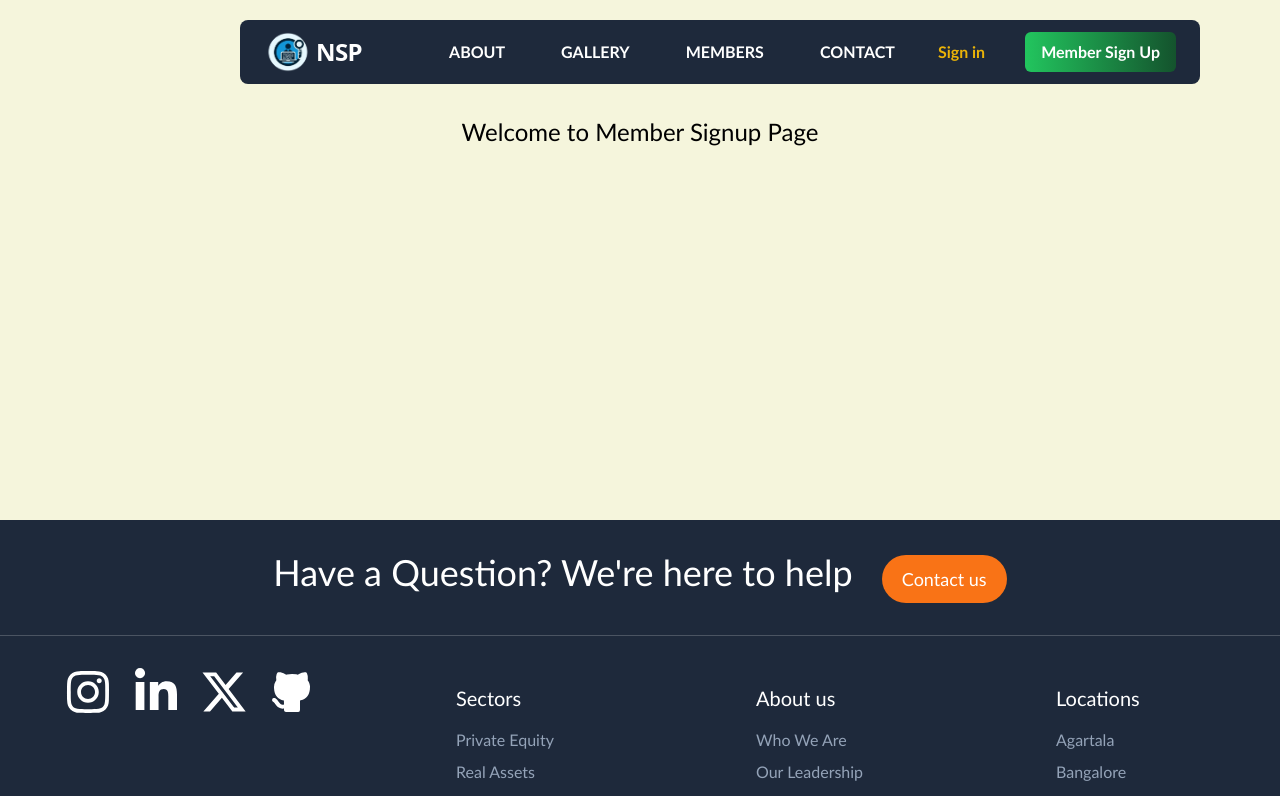
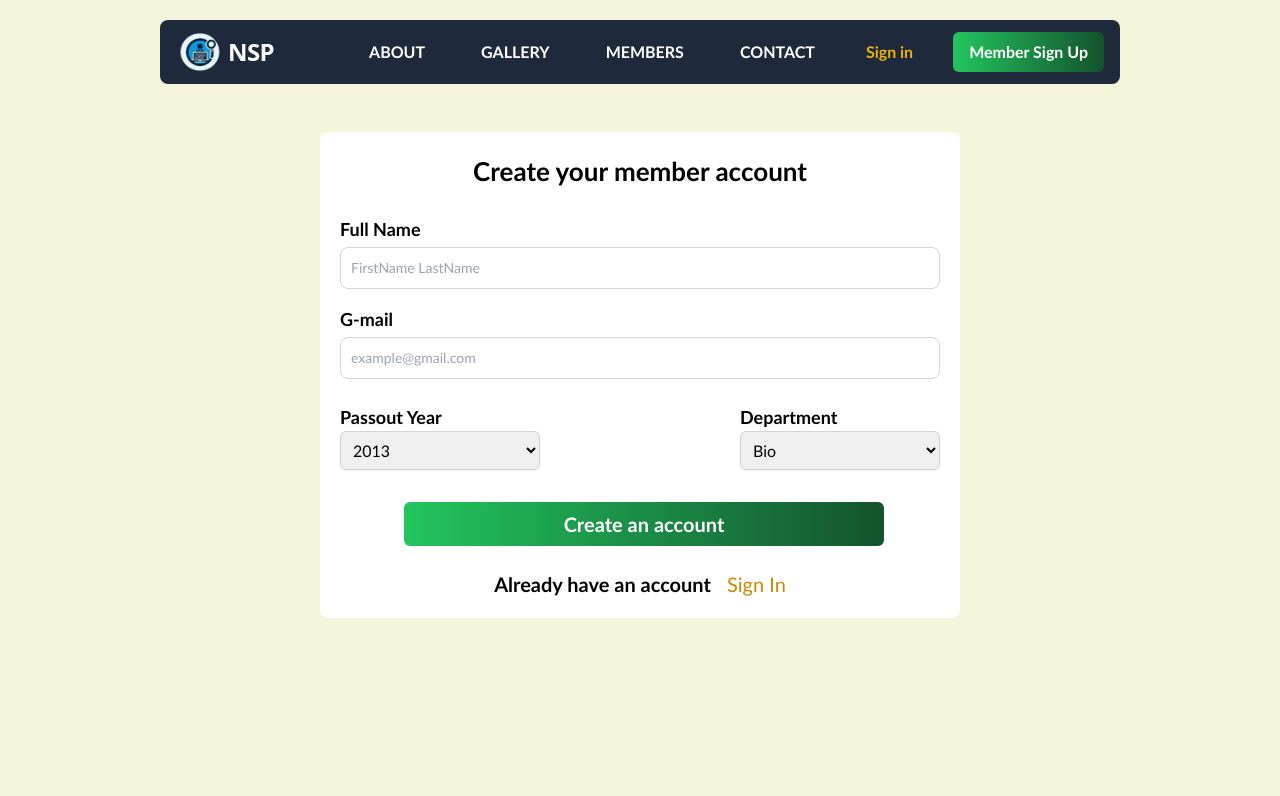
Before and after one commit to NITA-South-Paribar/nsp-web-page, a React (Vite) app: page /nsp-web-page/signup in a window 1280 px wide. Shown: the top 796 px of the page. Built offline with nearby package versions, Linux system fonts and the light colour scheme.

Commit message:
Navbar, footer style changes and signup page initialized

```diff
--- a/package.json
+++ b/package.json
@@ -22,6 +22,7 @@
     "lucide-react": "^0.363.0",
     "react": "^18.2.0",
     "react-dom": "^18.2.0",
+    "react-headroom": "^3.2.1",
     "react-hook-form": "^7.51.2",
     "react-icons": "^5.0.1",
     "react-router-dom": "^6.22.3",
--- a/src/App.jsx
+++ b/src/App.jsx
@@ -1,14 +1,18 @@
 import { Outlet } from "react-router-dom";
+import Headroom from "react-headroom";
+
 import { Navbar } from "./components/Navbar/Navbar";
 import { Footer } from "./components/Footer/Footer";
 
 function App() {
   return (
     <>
-      <Navbar />
+      <Headroom>
+        <Navbar />
+      </Headroom>
+
       <Outlet />
       <Footer />
-
     </>
   );
 }
--- a/src/components/Footer/Footer.jsx
+++ b/src/components/Footer/Footer.jsx
@@ -2,13 +2,13 @@ import { TbBrandGithubFilled } from "react-icons/tb";
 import { FaInstagram, FaLinkedinIn } from "react-icons/fa";
 import { FaXTwitter } from "react-icons/fa6";
 export const Footer = () => {
-  let iconStyles = { color: "white", fontSize: "3em" };
+  let iconStyles = { color: "white", fontSize: "2.5em" };
   return (
     <div className="bg-slate-800 mt-[360px]">
-      <div className="border-b border-solid border-white border-opacity-20 py-8 px-4 text-center">
+      <div className="border-b border-solid border-white border-opacity-20 py-6 text-center">
         <div className="p-0">
           <div className="inline">
-            <h3 className="text-white inline text-4xl leading-10 mb-6 mr-5">
+            <h3 className="text-white inline text-3xl leading-10 mb-3 mr-5">
               Have a Question? We're here to help{" "}
             </h3>
             <a
@@ -21,9 +21,9 @@ export const Footer = () => {
         </div>
       </div>
 
-      <div className="flex flex-col py-8 px-16">
+      <div className="flex flex-col py-6 px-12">
         <div className="flex justify-between items-start flex-row flex-wrap w-full text-left mb-8 text-white">
-          <div className="flex flex-row justify-between gap-5">
+          <div className="flex flex-row justify-between gap-5 mt-6">
             <div className="motion-safe:hover:-translate-y-0.5 motion-safe:transition">
               <a href="#">
                 <FaInstagram style={iconStyles} />
@@ -55,41 +55,41 @@ export const Footer = () => {
             </div>
           </div>
           <div className="w-36 m-4 flex justify-start flex-col text-md">
-            <h4 className="text-xl leading-17 mb-3"> Sectors</h4>
+            <h4 className="text-xl leading-17 mb-3">Quick Links</h4>
             <a className="text-gray-700 no-underline" href="">
               <p className="leading-4 my-2 cursor-pointer text-slate-400 hover:border-yellow-400 hover:text-yellow-400">
-                Private Equity
+                About
               </p>
             </a>
             <a className="text-gray-700 no-underline" href="">
               <p className="leading-4 my-2 cursor-pointer text-slate-400  hover:border-yellow-400 hover:text-yellow-400">
                 {" "}
-                Real Assets
+                Contests
               </p>
             </a>
             <a className="text-gray-700 no-underline" href="">
               <p className="leading-4 my-2 cursor-pointer text-slate-400  hover:border-yellow-400 hover:text-yellow-400">
-                Private Debt
+                Contact
               </p>
             </a>
           </div>
           <div className="w-36 m-4 flex justify-start flex-col text-md">
             <h4 className="text-xl leading-17 mb-3 hover:border-yellow-400 ">
-              About us
+              Support
             </h4>
             <a className="text-gray-700 no-underline" href="">
               <p className="leading-4 my-2 cursor-pointer text-slate-400 hover:border-yellow-400 hover:text-yellow-400">
-                Who We Are
+                +91 - 0000 000 000
               </p>
             </a>
             <a className="text-gray-700 no-underline" href="">
               <p className="leading-4 my-2 cursor-pointer text-slate-400 hover:border-yellow-400 hover:text-yellow-400">
-                Our Leadership
+                nspariwar.g1@gmail.com
               </p>
             </a>
             <a className="text-gray-700 no-underline" href="">
               <p className="leading-4 my-2 cursor-pointer text-slate-400 hover:border-yellow-400 hover:text-yellow-400 ">
-                Careers
+                FAQ
               </p>
             </a>
           </div>
--- a/src/components/MemberPage/Filter/Filter.jsx
+++ b/src/components/MemberPage/Filter/Filter.jsx
@@ -42,9 +42,6 @@ function Filter({
     setActiveFilters(updatedFilters);
   };
 
-
-
-
   return (
     <div key={section.name} className={sectionidx === 0 ? null : "pt-10 rounded"}>
       <fieldset>
@@ -58,7 +55,7 @@ function Filter({
                 className="block w-full px-4 py-2 mt-2 text-gray-700 bg-white border border-gray-300 rounded-md shadow-sm focus:outline-none focus:ring-indigo-500 focus:border-indigo-500 sm:text-sm"
               >
                 {section.options.map((option, optionIdx) => (
-                      <option>{option.value}</option>
+                      <option key={optionIdx}>{option.value}</option>
 
                 ))}
 
--- a/src/components/MemberPage/MemberCard/MamberCard.jsx
+++ b/src/components/MemberPage/MemberCard/MamberCard.jsx
@@ -21,7 +21,7 @@ const MemberCard = ({ name, linkedin, instagram, Github, Twitter, myimage, compa
   return (
     <div className="flex flex-col items-center">
       <div>
-        <img src={myimage} alt="User" style={{ width:300, height:280, borderRadius:15,padding:2}}/>
+        <img src={myimage} alt="User" style={{ width:300, height:280, borderRadius:15,padding:1}}/>
         <div className='text-center'>
           <h1 className="text-white text-2xl font-extrabold">{name}</h1>
           <p className="text-white">{company}</p>
@@ -52,7 +52,6 @@ MemberCard.propTypes = {
   instagram: PropTypes.string.isRequired,
   Github: PropTypes.string.isRequired,
   myimage: PropTypes.string.isRequired,
-  about: PropTypes.string.isRequired,
 };
 
 export default MemberCard;
--- a/src/components/MemberPage/MemberDasboard/MemberDasboard.jsx
+++ b/src/components/MemberPage/MemberDasboard/MemberDasboard.jsx
@@ -1,36 +1,34 @@
-import React, { useState } from 'react';
+import React, { useState } from "react";
 import Membercard from "../MemberCard/MamberCard";
-import { members } from "../../../constants/index";
-import me from "../../../assets/User.jpeg"
-import { filters } from "../../../constants/index"
-import Filter from "../Filter/Filter"
+import { members } from "../../../constants/member";
+import me from "../../../assets/User.jpeg";
+import { filters } from "../../../constants/member";
+import Filter from "../Filter/Filter";
 
 export const MemberDashboard = () => {
-  const [filtermembers, setfiltermembers] = useState(members)
+  const [filtermembers, setfiltermembers] = useState(members);
   const [activeFilters, setActiveFilters] = useState([
-    { type: "companies", options: [] }
+    { type: "year", options: [] },
   ]);
 
   const onUpdateFilter = () => {
-    let updatedFilterProducts = members
-      .filter((fp) => {
-        let options = activeFilters.find((af) => af.type === "companies").options;
-        return options.includes(fp.companies.toLowerCase());
-      });
+    let updatedFilterProducts = members.filter((fp) => {
+      let options = activeFilters.find((af) => af.type === "year").options;
+      return options.includes(fp.year.toLowerCase());
+    });
     setfiltermembers(updatedFilterProducts);
   };
   const reset = () => {
     setfiltermembers(members);
-    setActiveFilters([
-      { type: "companies", options: [] }
-    ]);
+    setActiveFilters([{ type: "year", options: [] }]);
   };
 
   return (
-    <div className="flex mt-5">
-      <div className="bg-slate-400 pt-12 lg:grid lg:grid-cols-3 lg:gap-x-8 xl:grid-cols-4 ml-5 rounded-2xl">
-        <aside>
-          <h4 className="sr-only text-center">Filters</h4>
+    <div className="flex justify-between mt-5">
+      {/* Filter section STARTS here */}
+      <div className="bg-slate-400 mt-[30px] ml-4 rounded-xl h-[620px]">
+        <aside className="p-8">
+          <h4 className="text-center">Filters</h4>
 
           <div className="hidden lg:block">
             <div
@@ -49,7 +47,6 @@ export const MemberDashboard = () => {
                   setActiveFilters={setActiveFilters}
                   activeFilterOptions={
                     activeFilters.find((af) => af.type === section.id)
-                      .options
                   }
                   onUpdateFilter={onUpdateFilter}
                 />
@@ -58,9 +55,14 @@ export const MemberDashboard = () => {
           </div>
         </aside>
       </div>
+      {/* Filter section ENDS here */}
 
-      <div className="flex-1 flex-shrink-0 h-screen" >
-        <div className="p-4 h-7px w-17px flex flex-wrap" style={{ overflowY: 'auto' }}>
+      {/* Members Card section STARTS here */}
+      <div className="flex-1 flex-shrink-0 h-screen">
+        <div
+          className="p-4 h-7px w-17px flex flex-wrap"
+          style={{ overflowY: "auto" }}
+        >
           {filtermembers.length === 0 && (
             <div className="text-center w-full text-4xl font-normal tracking-tight text-gray-900">
               Sorry no members available
@@ -85,7 +87,7 @@ export const MemberDashboard = () => {
             ))}
         </div>
       </div>
-
+      {/* Members Card section ENDS here */}
     </div>
   );
 };
--- a/src/components/Navbar/Navbar.jsx
+++ b/src/components/Navbar/Navbar.jsx
@@ -7,17 +7,13 @@ import { useState } from "react";
 import { SigninModal } from "../SigninModal/SigninModal";
 export const Navbar = () => {
   const [openModal, setOpenModal] = useState(false);
-  const [showModal, setShowModal] = useState(false);
   const [mobileDraweOpen, setMobileDraweOpen] = useState(false);
   const toggleNavbar = () => {
     setMobileDraweOpen(!mobileDraweOpen);
   };
 
   return (
-
-
-
-    <nav className="sticky top-0 z-50 py-3  bg-slate-800 mx-60 my-5 rounded-lg text-white w-3/4 px-6">
+    <nav className="sticky top-0 z-50 py-3 bg-slate-800 mx-auto my-5 rounded-lg text-white w-3/4 px-4">
       <div className="container mx-auto relative text-md font-semibold">
         <div className="flex justify-between items-center">
           <Link
@@ -49,7 +45,7 @@ export const Navbar = () => {
               </button>
               <SigninModal
                 open={openModal}
-                onOpen= {() => setOpenModal(true)}
+                onOpen={() => setOpenModal(true)}
                 onClose={() => setOpenModal(false)}
               />
             </div>
@@ -96,6 +92,5 @@ export const Navbar = () => {
         {/* Responsive Navbar Ends here */}
       </div>
     </nav>
-
   );
 };
--- a/src/components/SignUp/MemberSignUp.jsx
+++ b/src/components/SignUp/MemberSignUp.jsx
@@ -1,8 +1,109 @@
+import { filters } from "../../constants/member";
 
 export const MemberSignUp = () => {
+
+  const submitDetails = () => {
+
+  }
+
   return (
- <div className="text-2xl text-center px-5 py-3" >
-  <p>Welcome to Member Signup Page</p>
- </div>
-  )
-}
+    <div className="flex items-center justify-center p-12">
+      <div className="bg-white w-[640px] rounded-lg p-5 justify-center h-auto">
+        <p className="text-[26px] text-black font-bold text-center">
+          Create your member account
+        </p>
+        <form>
+          <div>
+            <label
+              htmlFor="name"
+              className="block mt-6 text-black text-lg  font-extrabold"
+            >
+              Full Name
+            </label>
+            <input
+              className="mt-1 bg-white border border-gray-300 text-gray-900 sm:text-sm rounded-lg focus:ring-primary-600 focus:border-primary-600 block w-full p-2.5 dark:bg-white dark:border-gray-600 dark:placeholder-gray-400 dark:text-black dark:focus:ring-blue-500 dark:focus:border-blue-500 "
+              placeholder="FirstName LastName"
+              value=""
+            />
+            {/* {emailError && <p className=" mt-2 text-red-500">{emailError}</p>} */}
+          </div>
+
+          <div>
+            <label
+              htmlFor="email"
+              className="mt-4 block text-lg font-extrabold text-black"
+            >
+              G-mail
+            </label>
+            <input
+              className="mt-1 bg-white border border-gray-300 text-gray-900 sm:text-sm rounded-lg focus:ring-primary-600 focus:border-primary-600 block w-full p-2.5 dark:bg-white"
+              placeholder="example@gmail.com"
+              type="enter your mail id"
+              value=""
+            />
+            {/* {passwordError && (
+              <p className="mt-2 text-red-500">{passwordError}</p>
+            )} */}
+          </div>
+
+          <div className="flex justify-between items-center">
+            {/* Engineering Branch */}
+            <div>
+              <label
+                htmlFor="passout_year"
+                className="block mt-6 text-black text-lg  font-extrabold"
+              >
+                Passout Year
+              </label>
+              <select
+                name="year"
+                id="year"
+                className="w-[200px] p-2 border border-gray-300 rounded-md shadow-sm focus:outline-none focus:ring-2 focus:ring-indigo-500"
+              >
+                {filters[0].options.map((year, yearIdx) => (
+                  <option key={yearIdx}>{year.value}</option>
+                ))}
+              </select>
+            </div>
+
+            {/* Passout Year */}
+            <div>
+              <label
+                htmlFor="department"
+                className="block mt-6 text-black text-lg  font-extrabold"
+              >
+                Department
+              </label>
+              <select
+                name="department"
+                id="department"
+                className="w-[200px] p-2 border border-gray-300 rounded-md shadow-sm focus:outline-none focus:ring-2 focus:ring-indigo-500"
+              >
+                {filters[1].options.map((department, departmentIdx) => (
+                  <option key={departmentIdx}>{department.value}</option>
+                ))}
+              </select>
+            </div>
+          </div>
+
+          <button
+            type="submit"
+            disabled="false"
+            onClick={submitDetails}
+            className="w-[480px] ml-16 mt-8 text-white text-xl font-bold bg-gradient-to-r from-green-500 to-green-900 py-2 px-4 rounded-md cursor-pointer hover:bg-gradient-to-t hover:from-green-400 hover:to-green-900"
+          >
+            Create an account
+          </button>
+        </form>
+        <div className=" mt-6 flex justify-center items-start ">
+          <p className="text-xl text-black   font-bold  ">
+            Already have an account
+          </p>
+          <button className="  text-xl font-medium ml-4 text-yellow-600 ">
+            Sign In
+          </button>
+        </div>
+      </div>
+    </div>
+  );
+};
--- a/src/components/SigninModal/SigninModal.jsx
+++ b/src/components/SigninModal/SigninModal.jsx
@@ -61,8 +61,6 @@ export const SigninModal = ({ open, onOpen, onClose }) => {
 
   useEffect(() => {
     document.addEventListener("keydown", handleKeyDown);
-
-
     return () => {
       document.removeEventListener("keydown", handleKeyDown);
 
--- /dev/null
+++ b/src/constants/index.js
@@ -0,0 +1,18 @@
+export const navItems = [
+    {
+        label: "ABOUT",
+        href: "/nsp-web-page/about"
+    },
+    {
+        label: "GALLERY",
+        href: "/nsp-web-page/gallery"
+    },
+    {
+        label: "MEMBERS",
+        href: "/nsp-web-page/members"
+    },
+    {
+        label: "CONTACT",
+        href: "#"
+    }
+]
--- a/src/constants/index.jsx
+++ b/src/constants/member.js
@@ -1,22 +1,4 @@
 import me from "../assets/User.jpeg"
-export const navItems = [
-    {
-        label: "ABOUT",
-        href: "/nsp-web-page/about"
-    },
-    {
-        label: "GALLERY",
-        href: "/nsp-web-page/gallery"
-    },
-    {
-        label: "MEMBERS",
-        href: "/nsp-web-page/members"
-    },
-    {
-        label: "CONTACT",
-        href: "#"
-    }
-]
 
 export const members = [
     {
@@ -95,8 +77,8 @@ export const members = [
 
 export const filters = [
     {
-        id:"companies",
-        name:"companies",
+        id:"year",
+        name:"year",
         options:[
             {value:"2013",label:"2013"},
             {value:"2014",label:"2014"},
@@ -111,5 +93,33 @@ export const filters = [
             {value:"2023",label:"2023"},
             {value:"2024",label:"2024"},
         ],
+    },
+    {
+        id:"branch",
+        name:"branch",
+        options:[
+            {value:"Bio",label:"Bio"},
+            {value:"Chemical",label:"Chemical"},
+            {value:"Civil",label:"Civil"},
+            {value:"Computer Science",label:"Computer Science"},
+            {value:"Electrical",label:"Electrical"},
+            {value:"Electronics",label:"Electronics"},
+            {value:"Instrumentation",label:"Instrumentation"},
+            {value:"Mathematics",label:"Mathematics"},
+            {value:"Mechanical",label:"Mechanical"},
+            {value:"Physics",label:"Physics"},
+            {value:"Production",label:"Production"},
+        ],
+    },
+    {
+        id:"company",
+        name:"company",
+        options:[
+            {value:"ABB",label:"ABB"},
+            {value:"ADP",label:"ADP"},
+            {value:"Infosys",label:"Infosys"},
+            {value:"Tata Motors",label:"Tata Motors"},
+            {value:"Google",label:"Google"},
+        ],
     }
 ]
```
Also changed, not shown: src/components/Home/Home.jsx (+6 -4 lines), 1 other file (tests, documents, lock files or other folders).
